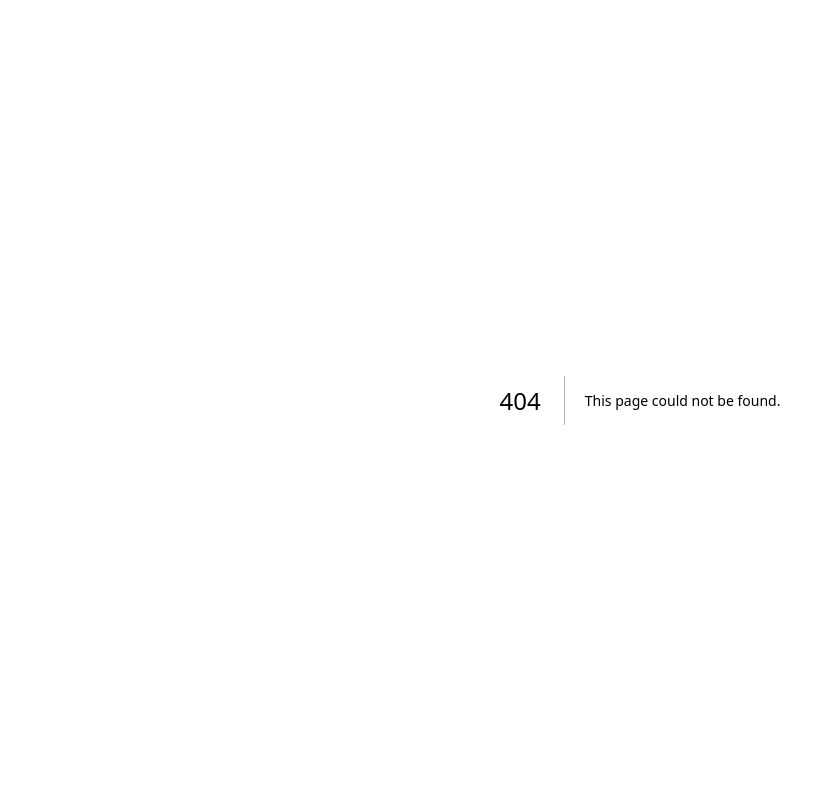
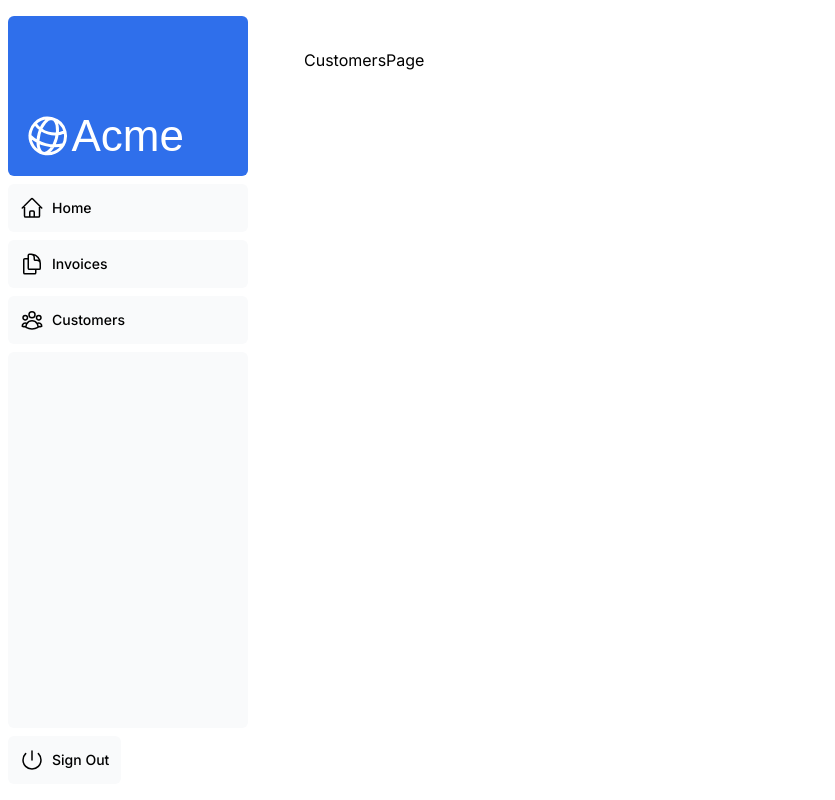
Before and after one commit to yawarpwn/nextjs-learn, a Next.js app: page /dashboard/customers in a window 1280 px wide. Before the commit this address had no page. Shown: the whole page, without its empty margins (0-835 px from the left). Built offline with nearby package versions, Linux system fonts and the light colour scheme; a web font is replaced by a local one.

Commit message:
start chapter 5

```diff
--- /dev/null
+++ b/app/dashboard/customers/page.tsx
@@ -0,0 +1,9 @@
+import React from 'react'
+
+function CustomersPage() {
+  return (
+    <div>CustomersPage</div>
+  )
+}
+
+export default CustomersPage
--- /dev/null
+++ b/app/dashboard/invoices/page.tsx
@@ -0,0 +1,9 @@
+import React from 'react'
+
+function InvoicePage() {
+  return (
+    <div>InvoicePage</div>
+  )
+}
+
+export default InvoicePage
--- /dev/null
+++ b/app/dashboard/layout.tsx
@@ -0,0 +1,12 @@
+import SideNav from '@/app/ui/dashboard/sidenav';
+
+export default function Layout({ children }: { children: React.ReactNode }) {
+  return (
+    <div className="flex h-screen flex-col md:flex-row md:overflow-hidden">
+      <div className="w-full flex-none md:w-64">
+        <SideNav />
+      </div>
+      <div className="flex-grow p-6 md:overflow-y-auto md:p-12">{children}</div>
+    </div>
+  );
+}
--- /dev/null
+++ b/app/dashboard/page.tsx
@@ -0,0 +1,9 @@
+import React from 'react'
+
+function DashboarPage() {
+  return (
+    <div>DashboarPage</div>
+  )
+}
+
+export default DashboarPage
```
Also changed, not shown: .prettierrc.json (added).
